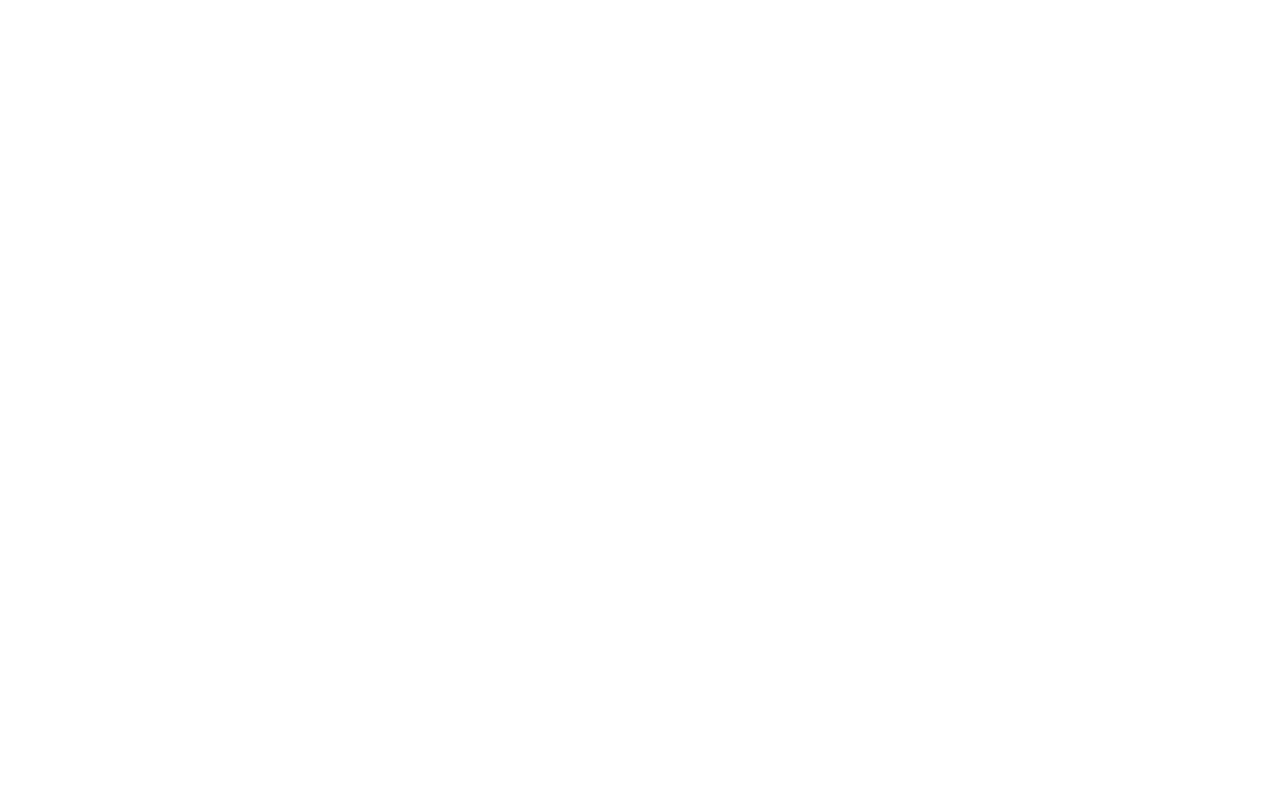
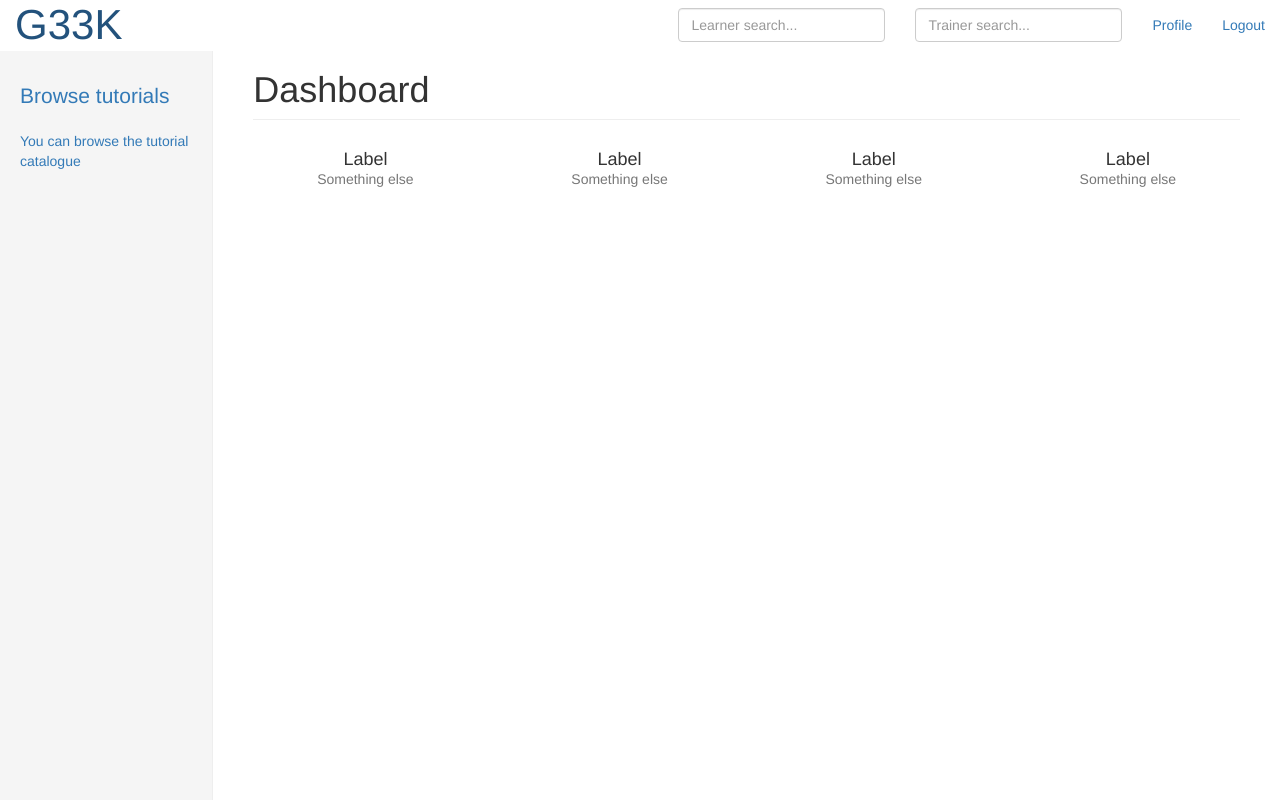
Before and after one commit to AlexMathew/g33k, a Flask app: page /index in a window 1280 px wide. Before the commit the page is empty. Run offline with Flask 2, Linux system fonts and the light colour scheme; the visitor is signed in with stand-in values (Sample User, id 1); parts of the project's set-up code (start-up, migrations or seed data) failed here and were passed over; some libraries are stand-ins or nearby versions.

Commit message:
Add dashboard template

```diff
--- a/routes.py
+++ b/routes.py
@@ -127,7 +127,11 @@
 
 @app.route('/index')
 def index():
-	return render_template('index.html')
+	return render_template(
+		'index.html',
+		learner=(session['type']=="learner"),
+		trainer=(session['type']=="trainer")
+		)
 
 
 @app.route('/logout')
--- /dev/null
+++ b/static/css/dashboard.css
@@ -0,0 +1,105 @@
+/*
+ * Base structure
+ */
+
+/* Move down content because we have a fixed navbar that is 50px tall */
+body {
+  padding-top: 50px;
+}
+
+
+/*
+ * Global add-ons
+ */
+
+.sub-header {
+  padding-bottom: 10px;
+  border-bottom: 1px solid #eee;
+}
+
+/*
+ * Top navigation
+ * Hide default border to remove 1px line.
+ */
+.navbar-fixed-top {
+  border: 0;
+}
+
+/*
+ * Sidebar
+ */
+
+/* Hide for mobile, show later */
+.sidebar {
+  display: none;
+}
+@media (min-width: 768px) {
+  .sidebar {
+    position: fixed;
+    top: 51px;
+    bottom: 0;
+    left: 0;
+    z-index: 1000;
+    display: block;
+    padding: 20px;
+    overflow-x: hidden;
+    overflow-y: auto; /* Scrollable contents if viewport is shorter than content. */
+    background-color: #f5f5f5;
+    border-right: 1px solid #eee;
+  }
+}
+
+/* Sidebar navigation */
+.nav-sidebar {
+  margin-right: -21px; /* 20px padding + 1px border */
+  margin-bottom: 20px;
+  margin-left: -20px;
+}
+.nav-sidebar > li > a {
+  padding-right: 20px;
+  padding-left: 20px;
+}
+.nav-sidebar > .active > a,
+.nav-sidebar > .active > a:hover,
+.nav-sidebar > .active > a:focus {
+  color: #fff;
+  background-color: #428bca;
+}
+
+
+/*
+ * Main content
+ */
+
+.main {
+  padding: 20px;
+}
+@media (min-width: 768px) {
+  .main {
+    padding-right: 40px;
+    padding-left: 40px;
+  }
+}
+.main .page-header {
+  margin-top: 0;
+}
+
+
+/*
+ * Placeholder dashboard ideas
+ */
+
+.placeholders {
+  margin-bottom: 30px;
+  text-align: center;
+}
+.placeholders h4 {
+  margin-bottom: 0;
+}
+.placeholder {
+  margin-bottom: 20px;
+}
+.placeholder img {
+  display: inline-block;
+  border-radius: 50%;
+}
--- a/templates/home.html
+++ b/templates/home.html
@@ -5,7 +5,6 @@
 		<link rel="stylesheet" href="/static/css/bootstrap.min.css">
 		<link rel="stylesheet" href="/static/css/bootstrap-theme.min.css">
 		<link rel="stylesheet" type="text/css" href="/static/css/geek.css">
-		<script src="/static/js/bootstrap.min.js"></script>
 	</head>
 	<body>
 		<div id="home" class="home">
@@ -47,5 +46,6 @@
 				</div>
 			</div>
 		</div>
+		<script src="/static/js/bootstrap.min.js"></script>
 	</body>
 </html>
--- a/templates/index.html
+++ b/templates/index.html
@@ -0,0 +1,71 @@
+<!DOCTYPE html>
+<html>
+	<head>
+		<title>G33K Dashboard</title>
+		<link rel="stylesheet" href="/static/css/bootstrap.min.css">
+		<link rel="stylesheet" type="text/css" href="/static/css/dashboard.css">
+	</head>
+	<body>
+
+    <nav class="navbar navbar-fixed-top" role="navigation">
+      <div class="container-fluid">
+        <div class="navbar-header">
+          <a class="navbar-brand" href="/" style="font-size: 3em">G33K</a>
+        </div>
+        <div id="navbar" class="navbar-collapse collapse">
+          <ul class="nav navbar-nav navbar-right">
+            <li><a href="/profile">Profile</a></li>
+            <li><a href="/logout">Logout</a></li>
+          </ul>
+          <form class="navbar-form navbar-right">
+            <input type="text" class="form-control" placeholder="Trainer search..." name="trainer">
+          </form>
+          <form class="navbar-form navbar-right">
+            <input type="text" class="form-control" placeholder="Learner search..." name="learner">
+          </form>
+        </div>
+      </div>
+    </nav>
+
+    <div class="container-fluid">
+      <div class="row">
+        <div class="col-sm-3 col-md-2 sidebar">
+          <ul class="nav nav-sidebar">
+          	{% if trainer %}
+          		<li style="font-size:1.5em"><a href="/addtutorial">Add a tutorial</a></li>
+          		<li>You can start setting up a new tutorial</li>
+          	{% endif %}
+          	{% if learner %}
+          		<li style="font-size:1.5em"><a href="tutorials">Browse tutorials</a></li>
+          		<li><a>You can browse the tutorial catalogue</a></li>
+          	{% endif %}
+          </ul>
+        </div>
+        <div class="col-sm-9 col-sm-offset-3 col-md-10 col-md-offset-2 main">
+          <h1 class="page-header">Dashboard</h1>
+
+          <div class="row placeholders">
+            <div class="col-xs-6 col-sm-3 placeholder">
+              <h4>Label</h4>
+              <span class="text-muted">Something else</span>
+            </div>
+            <div class="col-xs-6 col-sm-3 placeholder">
+              <h4>Label</h4>
+              <span class="text-muted">Something else</span>
+            </div>
+            <div class="col-xs-6 col-sm-3 placeholder">
+              <h4>Label</h4>
+              <span class="text-muted">Something else</span>
+            </div>
+            <div class="col-xs-6 col-sm-3 placeholder">
+              <h4>Label</h4>
+              <span class="text-muted">Something else</span>
+            </div>
+          </div>
+        </div>
+      </div>
+    </div>
+    <script src="/static/js/jquery.js"></script>
+    <script src="/static/js/bootstrap.min.js"></script>
+	</body>
+</html>
```
